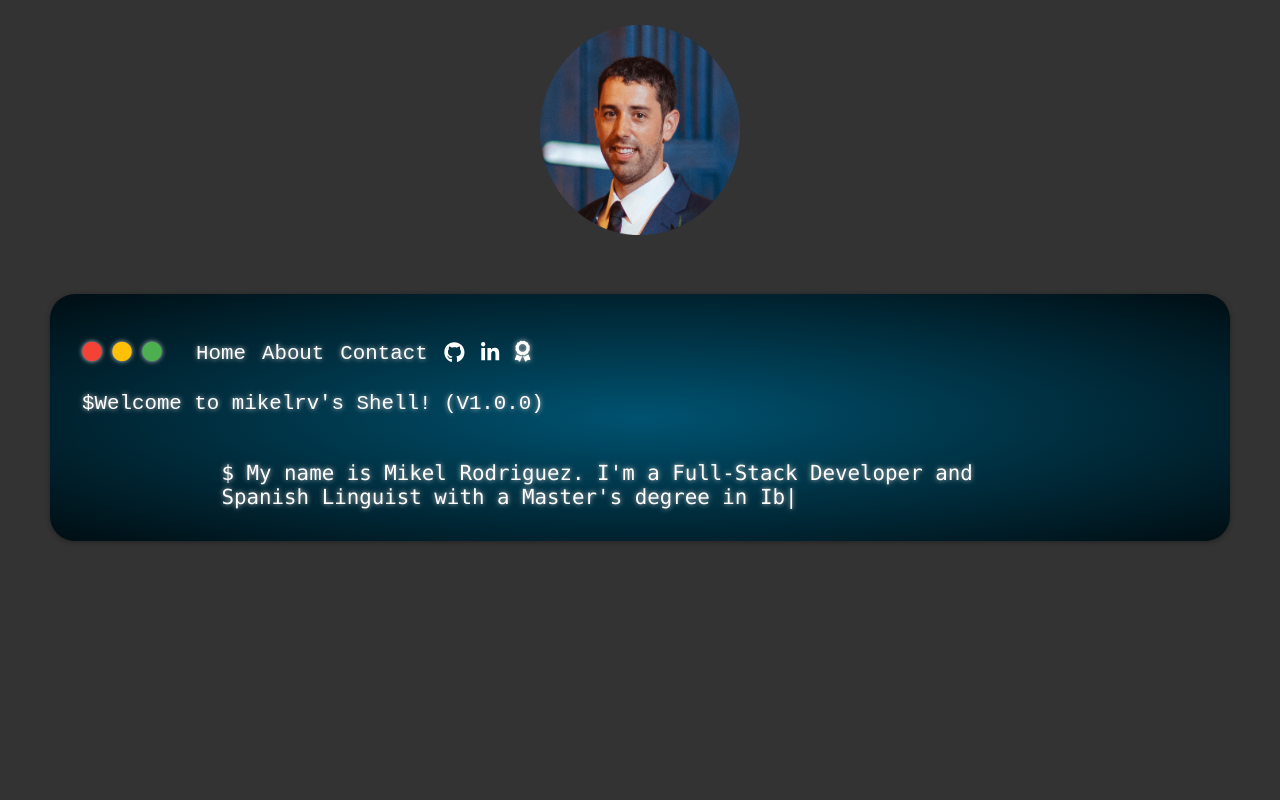
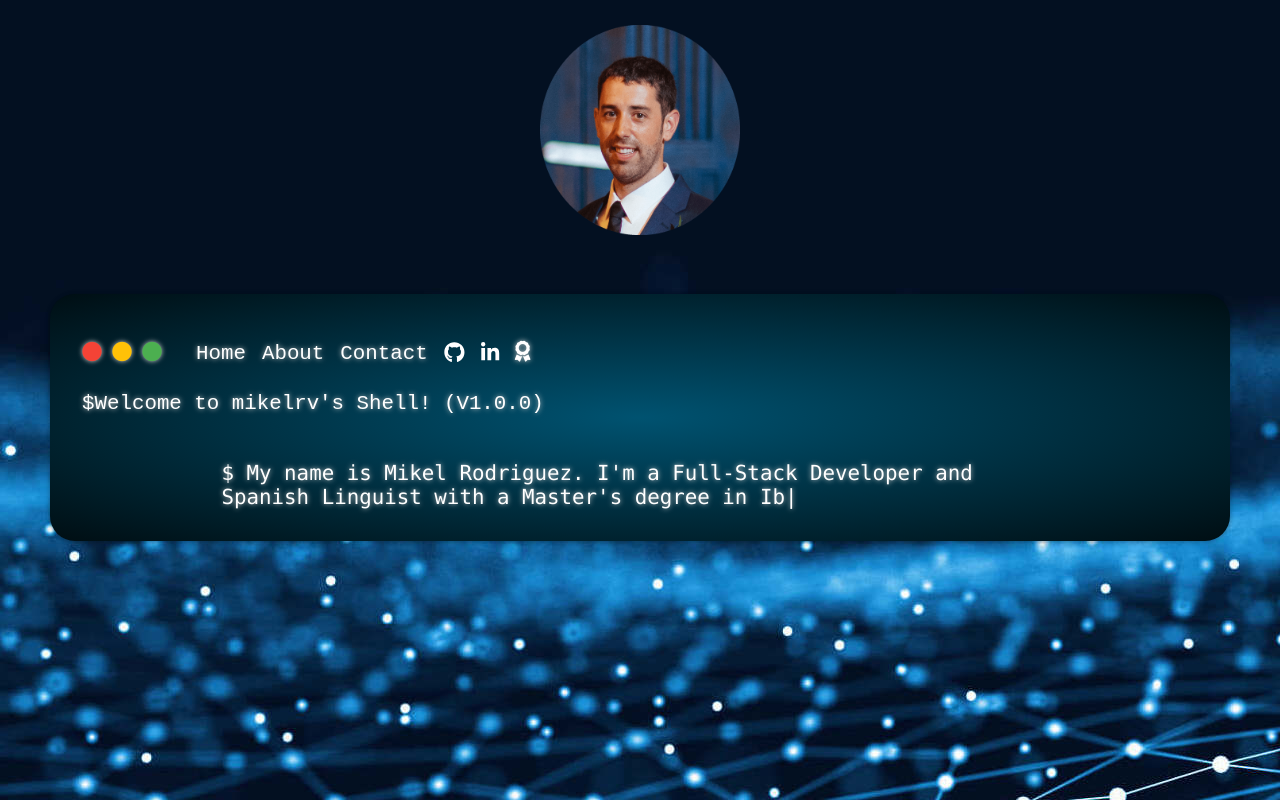
Before and after one commit to MikelTafalla/mikelrv, a React (Create React App) app: page / in a window 1280 px wide. Built offline with nearby package versions, Linux system fonts and the light colour scheme.

Commit message:
changes bg color into image for landing page

```diff
--- a/src/components/landing.css
+++ b/src/components/landing.css
@@ -3,6 +3,7 @@ body {
     font-size: 18px;
     line-height: 1.7;
     background-color: #333;
+    background-image: url("../assets/images/blueTechSea.jpg");
     padding: 25px 50px;
 }
 img {
```
Also changed, not shown: src/assets/images/blueTechSea.jpg (added), 1 other file (tests, documents, lock files or other folders).
